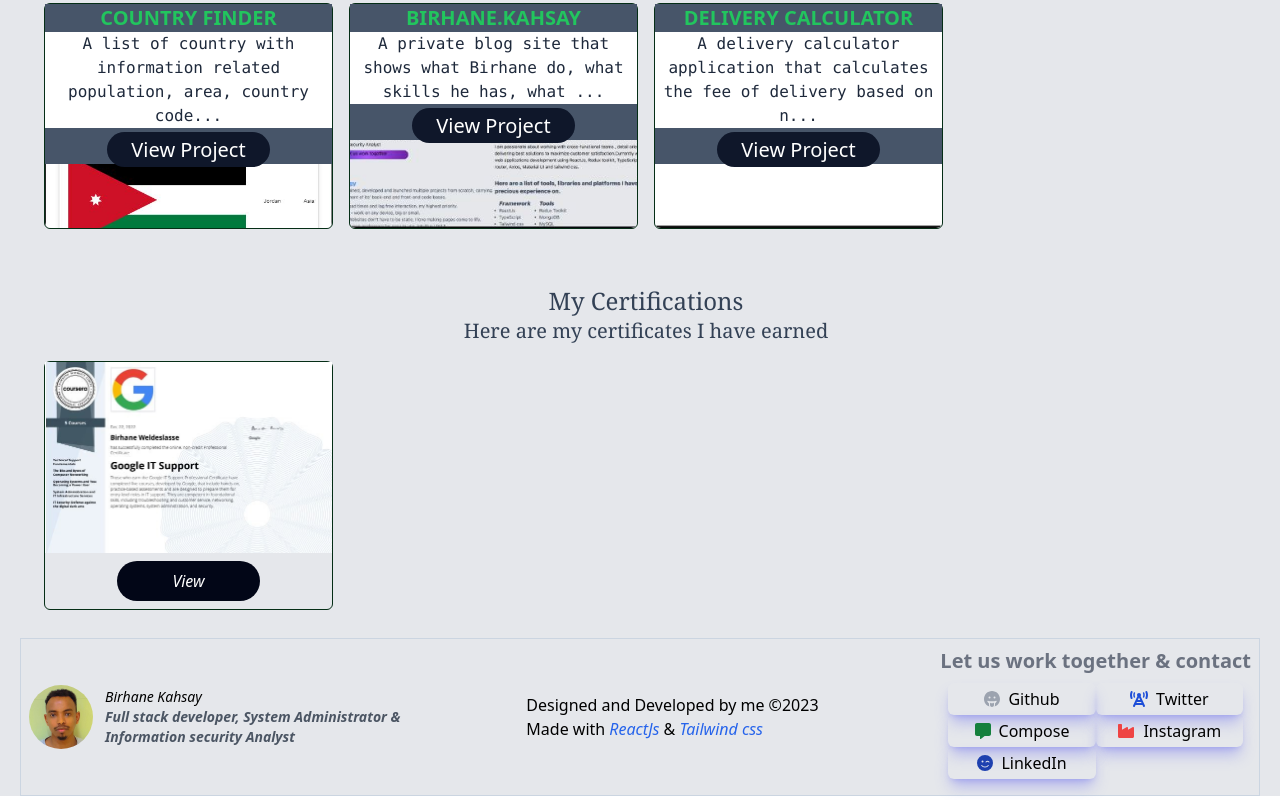
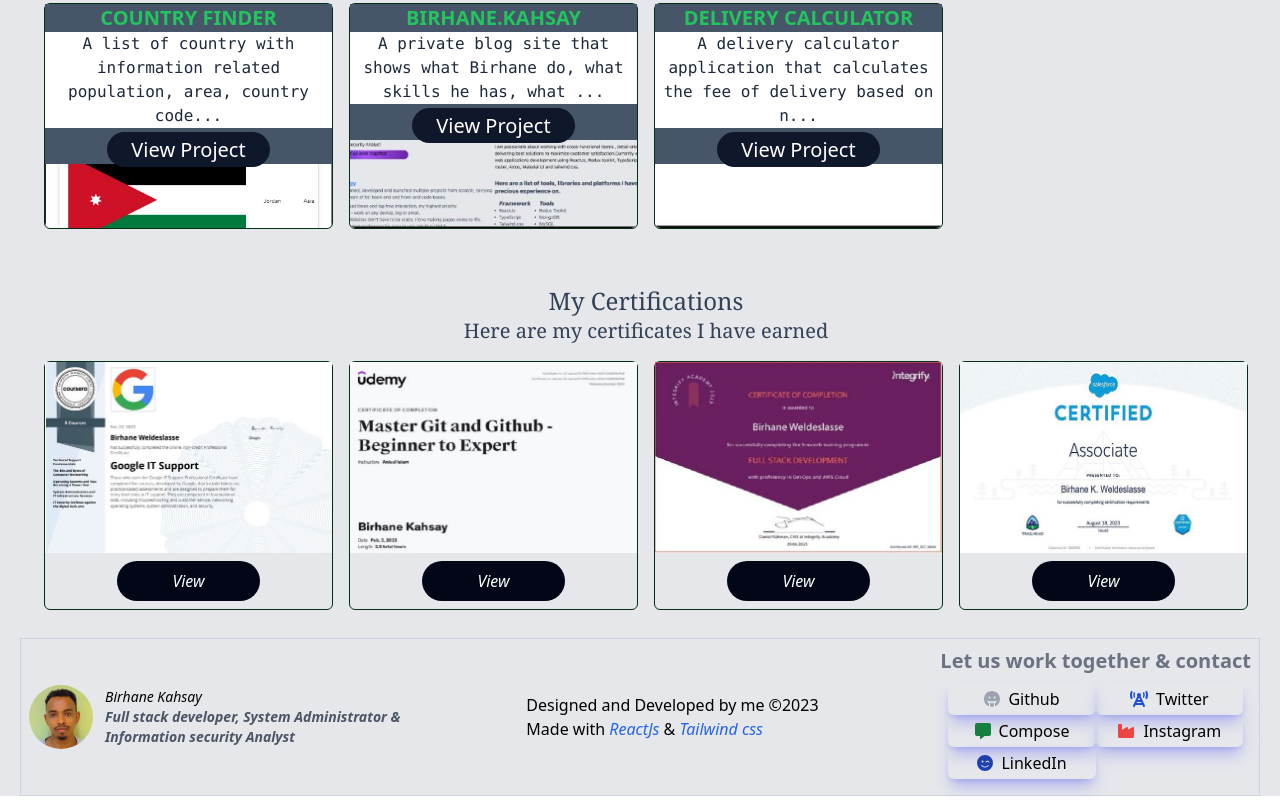
Before and after one commit to Birhanek/own-website, a React (Create React App) app: page / in a window 1280 px wide. Shown: the part 1041-1841 px from the top of the page. Built offline with nearby package versions, Linux system fonts and the light colour scheme.

Commit message:
modification on certificates2

```diff
--- a/src/components/Certificate.jsx
+++ b/src/components/Certificate.jsx
@@ -9,12 +9,16 @@ const Certificate = () => {
           <p className='text-xl'>Here are my certificates I have earned </p>
         </span>
         <div className='grid grid-cols-1 gap-6 md:grid-cols-4 md:gap-4'>
-           <article key={certificates[0].id} className='relative w-full border rounded-md border-green-950'>
-                  <a href={certificates[0].certificateLink} className='flex flex-col items-center justify-center w-full hover:cursor-pointer'>
-                    <img src='pdf/Certificate1.jpg' alt={certificates[0].certificateIssuer}/>
+          {
+            certificates.map((certificate)=>{
+              return <article key={certificate.id} className='relative w-full border rounded-md border-green-950'>
+                  <a href={certificate.certificateLink} className='flex flex-col items-center justify-center w-full hover:cursor-pointer'>
+                    <img src={certificate.certificateImage} alt={certificate.certificateIssuer}/>
                     <i className='w-1/2 p-2 mt-2 mb-2 text-white rounded-full bg-slate-950 hover:transition hover:translate-x-4 hover:bg-blue-800'>View</i>
                  </a>
               </article>
+            })
+          }
         </div>
     </section>
   )
```
